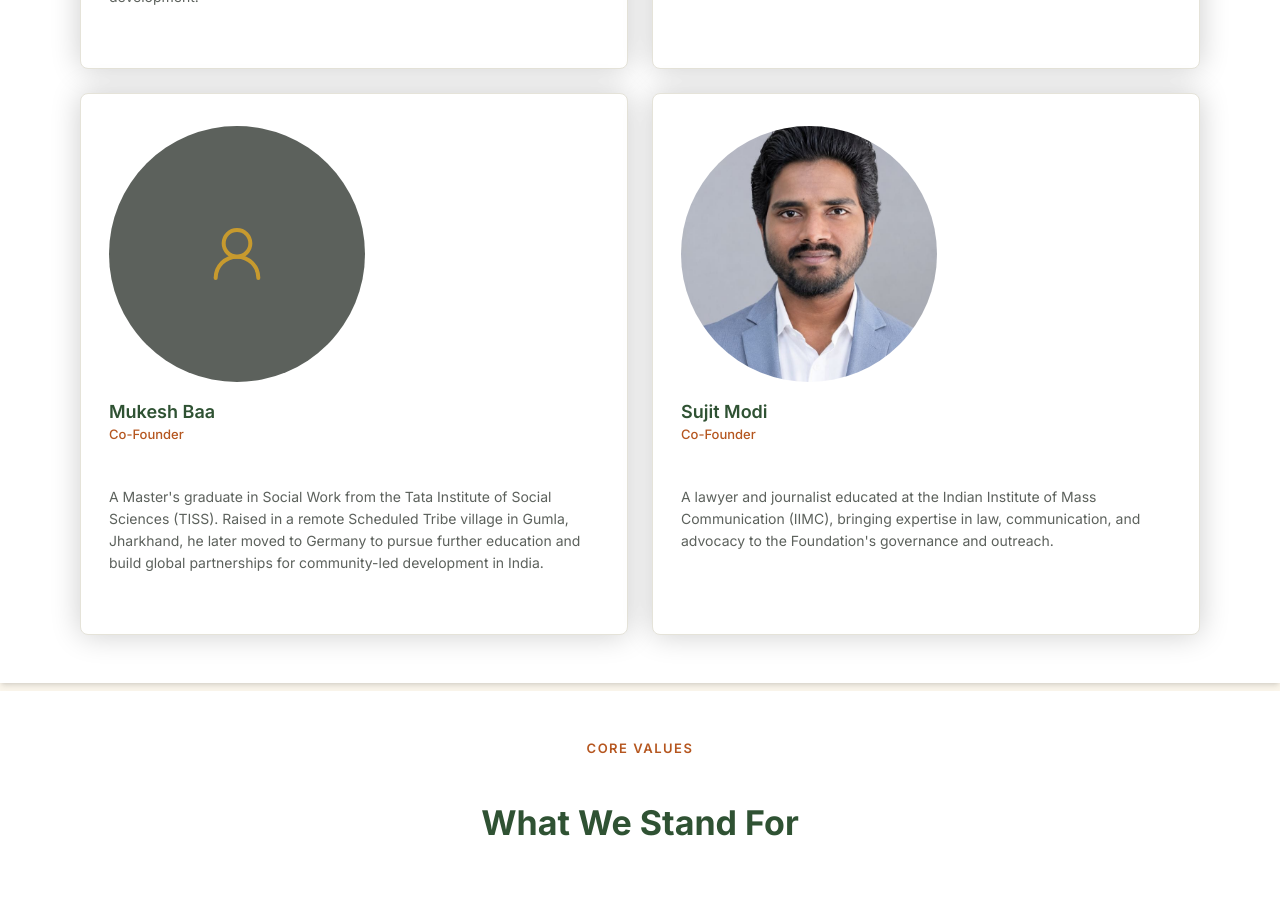
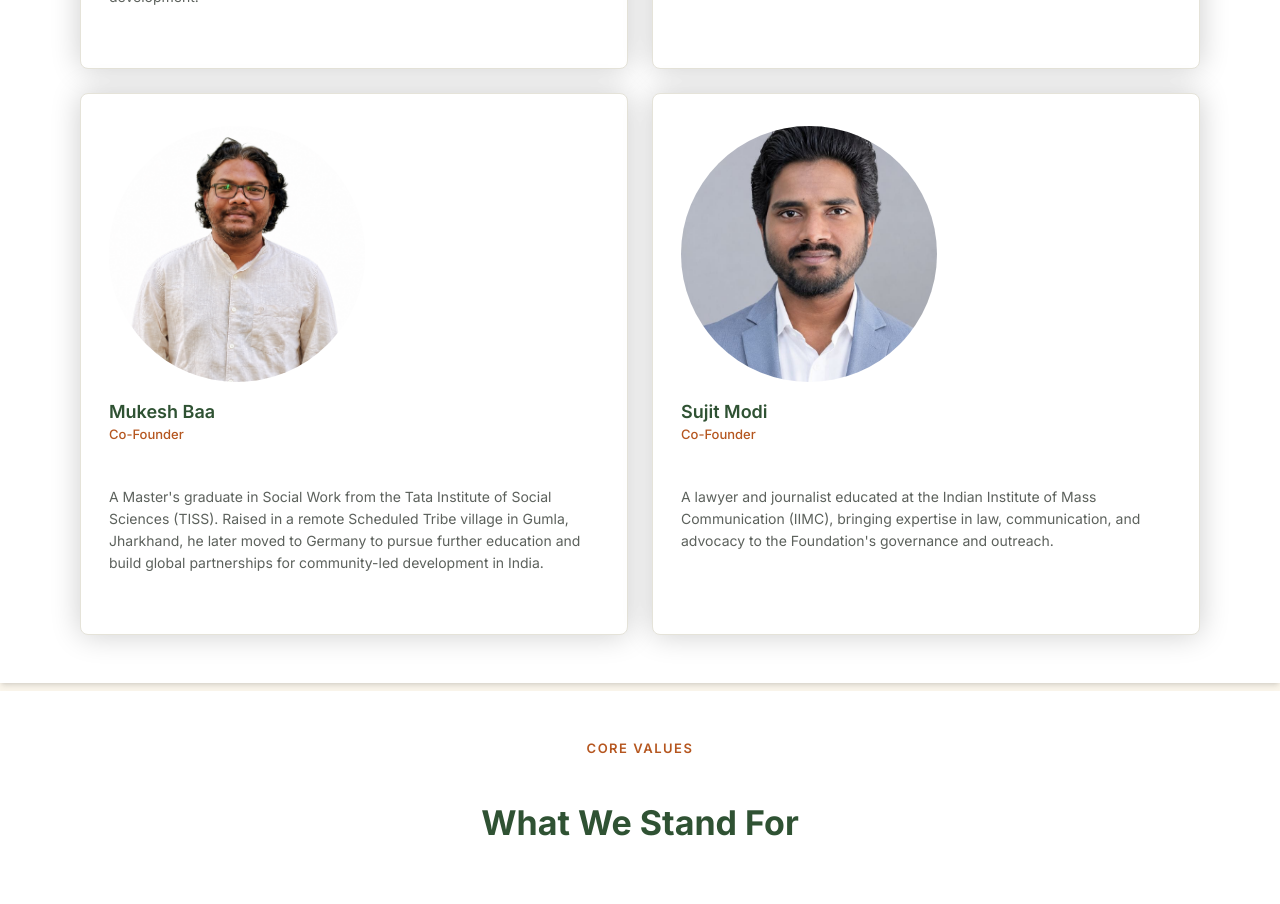
Before and after one commit to yadavsudhir405/lokvritfoundation, a Next.js app: page / in a window 1280 px wide. Shown: the part 9060-9964 px from the top of the page. Built offline with nearby package versions, Linux system fonts and the light colour scheme.

Commit message:
Add Mukesh baa photo

```diff
--- a/app/components/founding-member.tsx
+++ b/app/components/founding-member.tsx
@@ -22,7 +22,7 @@ const FOUNDING_MEMBERS = [
         role: "Co-Founder",
         body: "A Master's graduate in Social Work from the Tata Institute of Social Sciences (TISS). Raised in a remote Scheduled Tribe village in Gumla, Jharkhand, he later moved to Germany to pursue further education and build global partnerships for community-led development in India.",
         iconColor: "text-accent",
-        image: null,
+        image: "/mukesh-baa.png",
     },
     {
         name: "Sujit Modi",
```
Also changed, not shown: public/mukesh-baa.png (added).
